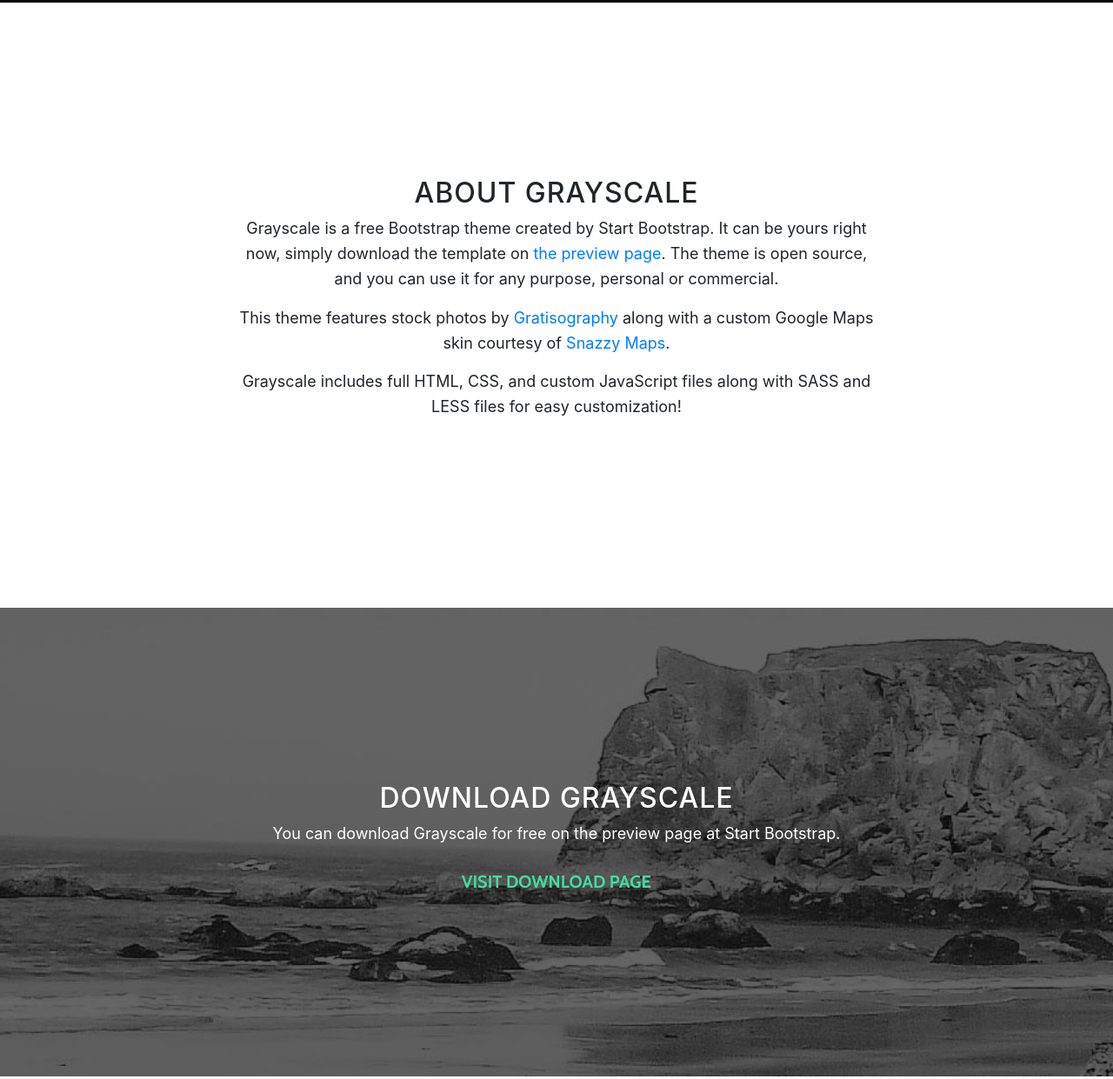
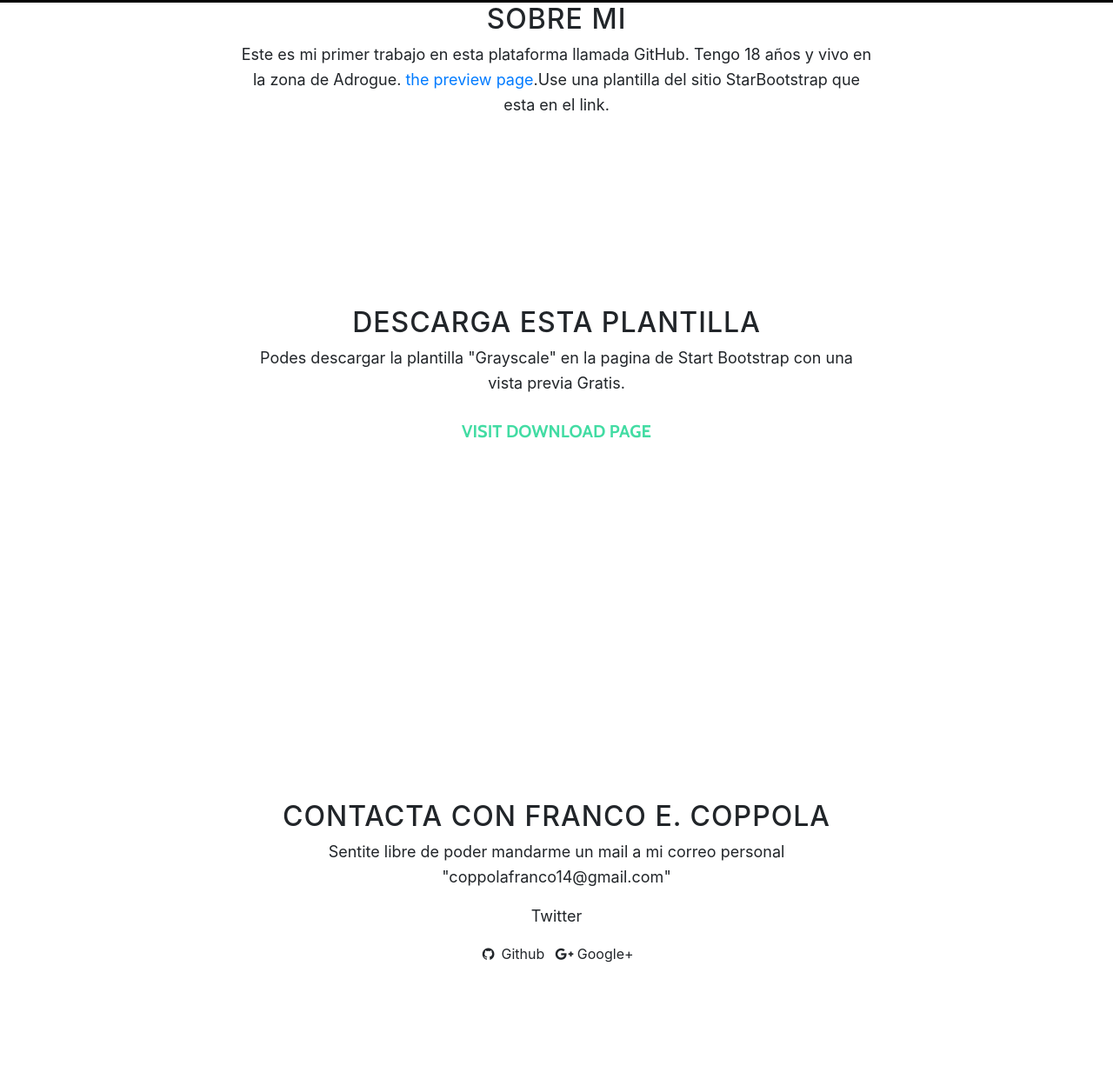
Before and after one commit to Tano007/Pagina-1, a website with bundled scripts: page index.html in a window 1280 px wide. Shown: the part 797-2038 px from the top of the page at 87% size. Built offline with nearby package versions, Linux system fonts and the light colour scheme.

Commit message:
Update index.html

```diff
--- a/index.html
+++ b/index.html
@@ -67,59 +67,46 @@
       </div>
     </header>
 
-    <!-- About Section -->
-    <section id="Sobre Mi" class="content-section text-center">
+    <!-- Sobre Mi Section -->
+    <section id="Sobre Mi" class="Sobre Mi-section text-center">
       <div class="container">
         <div class="row">
           <div class="col-lg-8 mx-auto">
-            <h2>About Grayscale</h2>
-            <p>Grayscale is a free Bootstrap theme created by Start Bootstrap. It can be yours right now, simply download the template on
-              <a href="http://startbootstrap.com/template-overviews/grayscale/">the preview page</a>. The theme is open source, and you can use it for any purpose, personal or commercial.</p>
-            <p>This theme features stock photos by
-              <a href="http://gratisography.com/">Gratisography</a>
-              along with a custom Google Maps skin courtesy of
-              <a href="http://snazzymaps.com/">Snazzy Maps</a>.</p>
-            <p>Grayscale includes full HTML, CSS, and custom JavaScript files along with SASS and LESS files for easy customization!</p>
+            <h2>Sobre Mi</h2>
+            <p>Este es mi primer trabajo en esta plataforma llamada GitHub. Tengo 18 años y vivo en la zona de Adrogue.
+              <a href="http://startbootstrap.com">the preview page</a>.Use una plantilla del sitio StarBootstrap que esta en el link.</p>
           </div>
         </div>
       </div>
     </section>
 
-    <!-- Download Section -->
-    <section id="download" class="download-section content-section text-center">
+    <!-- Descarga Section -->
+    <section id="Descarga" class="Descarga-section content-section text-center">
       <div class="container">
         <div class="col-lg-8 mx-auto">
-          <h2>Download Grayscale</h2>
-          <p>You can download Grayscale for free on the preview page at Start Bootstrap.</p>
+          <h2>Descarga Esta Plantilla</h2>
+          <p>Podes descargar la plantilla "Grayscale" en la pagina de Start Bootstrap con una vista previa Gratis.</p>
           <a href="http://startbootstrap.com/template-overviews/grayscale/" class="btn btn-default btn-lg">Visit Download Page</a>
         </div>
       </div>
     </section>
 
-    <!-- Contact Section -->
-    <section id="contact" class="content-section text-center">
+    <!-- Contactame Section -->
+    <section id="contactame" class="content-section text-center">
       <div class="container">
         <div class="row">
           <div class="col-lg-8 mx-auto">
-            <h2>Contact Start Bootstrap</h2>
-            <p>Feel free to leave us a comment on the
-              <a href="http://startbootstrap.com/template-overviews/grayscale/">Grayscale template overview page</a>
-              on Start Bootstrap to give some feedback about this theme!</p>
-            <ul class="list-inline banner-social-buttons">
-              <li class="list-inline-item">
-                <a href="https://twitter.com/SBootstrap" class="btn btn-default btn-lg">
-                  <i class="fa fa-twitter fa-fw"></i>
+            <h2>Contacta con Franco E. Coppola</h2>
+            <p>Sentite libre de poder mandarme un mail a mi correo personal "coppolafranco14@gmail.com"<p>
                   <span class="network-name">Twitter</span>
                 </a>
               </li>
               <li class="list-inline-item">
-                <a href="https://github.com/BlackrockDigital/startbootstrap" class="btn btn-default btn-lg">
                   <i class="fa fa-github fa-fw"></i>
                   <span class="network-name">Github</span>
                 </a>
               </li>
               <li class="list-inline-item">
-                <a href="https://plus.google.com/+Startbootstrap/posts" class="btn btn-default btn-lg">
                   <i class="fa fa-google-plus fa-fw"></i>
                   <span class="network-name">Google+</span>
                 </a>
@@ -130,15 +117,7 @@
       </div>
     </section>
 
-    <!-- Map Section -->
-    <div id="map"></div>
 
-    <!-- Footer -->
-    <footer>
-      <div class="container text-center">
-        <p>Copyright &copy; Your Website 2018</p>
-      </div>
-    </footer>
 
     <!-- Bootstrap core JavaScript -->
     <script src="vendor/jquery/jquery.min.js"></script>
```
